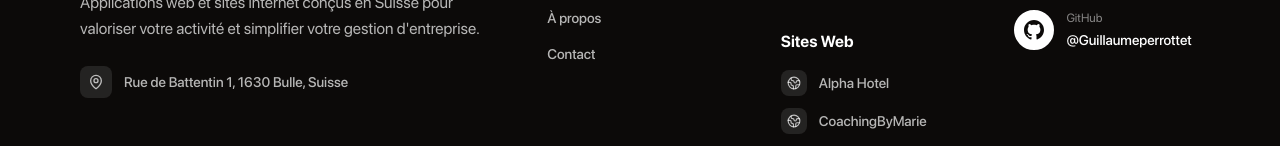
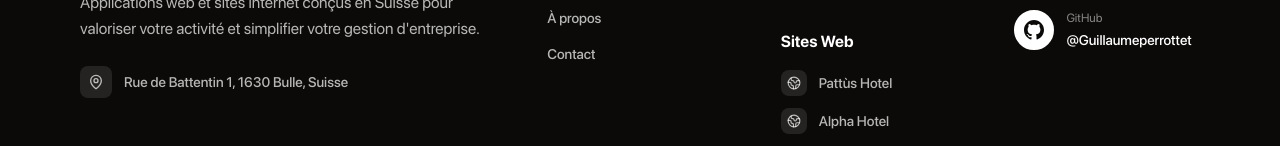
Before and after one commit to Guillaumeperrottet/webbing, a Next.js app: page / in a window 1280 px wide. Shown: the part 2649-2795 px from the top of the page. Built offline with nearby package versions, Linux system fonts and the light colour scheme.

Commit message:
Add Pattus Hotel project

```diff
--- a/src/app/page.tsx
+++ b/src/app/page.tsx
@@ -13,6 +13,7 @@ import { motion } from "framer-motion";
 import Image from "next/image";
 
 const trustLogos = [
+  { src: "/trust/pattus.svg", alt: "Pattùs Hotel" },
   { src: "/trust/logo-potentille.png", alt: "Potentille" },
   { src: "/trust/lodges.png", alt: "Lodges" },
   { src: "/trust/alpha.png", alt: "Alpha" },
--- a/src/app/projets/page.tsx
+++ b/src/app/projets/page.tsx
@@ -21,6 +21,17 @@ interface Project {
 }
 
 const projects: Project[] = [
+  {
+    name: "Pattùs Hotel",
+    category: "Hôtel & restaurant",
+    year: "2026",
+    description:
+      "Site multilingue pour Pattùs Hotel à Saint-Aubin-Sauges, au bord du lac de Neuchâtel. Univers éditorial immersif, présentation des chambres, restaurant, événements et réservation en ligne.",
+    image: "/projects/pattus_projet.jpg",
+    url: "https://www.pattushotel.ch/fr",
+    tags: ["Multilingue", "Réservation", "Hôtellerie"],
+    color: "#25395D",
+  },
   {
     name: "Alpha Hotel",
     category: "Hôtel",
--- a/src/components/layout/footer.tsx
+++ b/src/components/layout/footer.tsx
@@ -122,6 +122,17 @@ export function Footer() {
               Sites Web
             </h3>
             <ul className="space-y-3">
+              <li>
+                <Link
+                  href="https://www.pattushotel.ch/fr"
+                  className="group flex items-center text-background/70 hover:text-background transition-colors"
+                >
+                  <div className="p-1.5 bg-background/10 group-hover:bg-background/20 rounded-lg mr-3 transition-colors">
+                    <Globe2 className="h-3.5 w-3.5 text-background/70 group-hover:text-background transition-colors" />
+                  </div>
+                  <span className="text-sm font-medium">Pattùs Hotel</span>
+                </Link>
+              </li>
               <li>
                 <Link
                   href="https://www.alpha-hotel.ch/"
```
Also changed, not shown: public/projects/pattus_projet.jpg (added), public/trust/pattus.svg (added).
